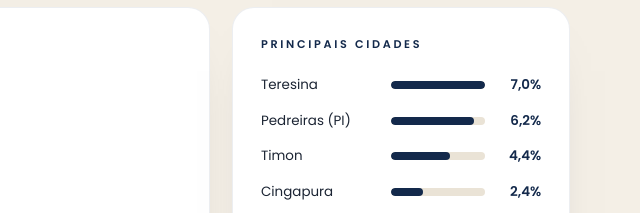
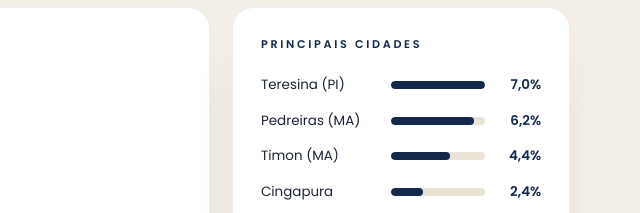
Before and after one commit to amandafreireoficial/amandafreireoficial.github.io, a plain HTML site: page index.html in a window 1280 px wide. Shown: the part 4463-4676 px from the top of the page, 633-1273 px from the left. Drawn offline with nearby package versions, Linux system fonts and the light colour scheme; animation ran at ten frames a second; a web font is replaced by a local one.

Commit message:
Corrige estados das cidades: Teresina (PI), Pedreiras (MA), Timon (MA)
Co-Authored-By: Claude Opus 5.5 <noreply@anthropic.com>

```diff
--- a/index.html
+++ b/index.html
@@ -705,7 +705,7 @@ const CONFIG = {
     mulheres: 69.4, homens: 30.6,
     brasil: 59.5,
     idades: [ ['13-17',0.2], ['18-24',9.4], ['25-34',46.8], ['35-44',23.7], ['45-54',12.5], ['55-64',5.3], ['65+',2.2] ],
-    cidades: [ ['Teresina',7.0], ['Pedreiras (PI)',6.2], ['Timon',4.4], ['Cingapura',2.4], ['São Paulo',1.7] ],
+    cidades: [ ['Teresina (PI)',7.0], ['Pedreiras (MA)',6.2], ['Timon (MA)',4.4], ['Cingapura',2.4], ['São Paulo',1.7] ],
     idiomas: [ ['Português',60.3], ['Inglês',26.8], ['Tcheco',3.4], ['Francês',2.7], ['Árabe',1.4] ]
   },
   // Insights do Reels campeão
```
